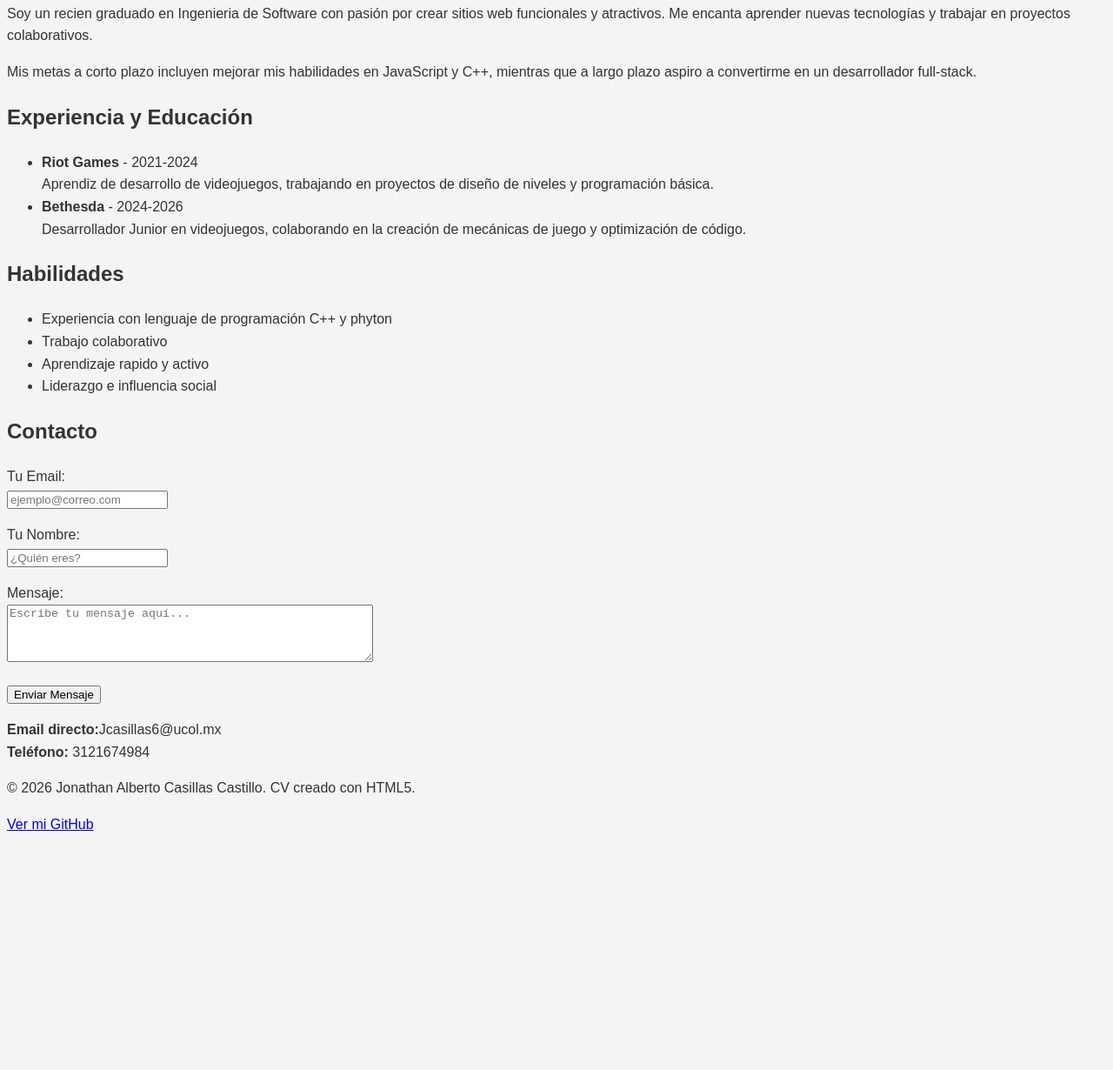
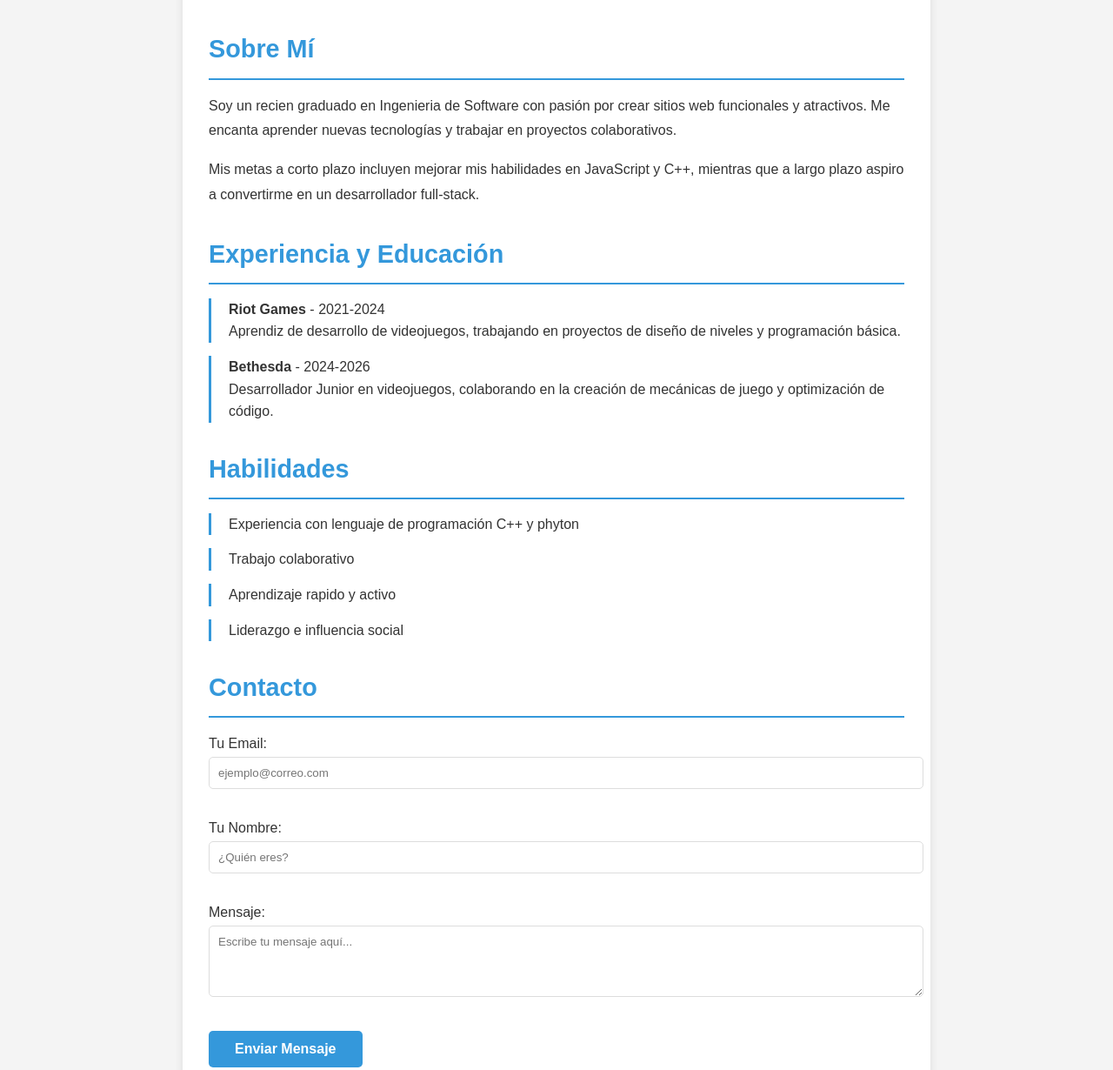
Before and after one commit to Casistillo/Pagina-web-prueba, a plain HTML site: page index.html in a window 1280 px wide. Shown: the part 195-1425 px from the top of the page at 87% size. Before the commit the page ends 1172 px from the top, so only its background shows below. Drawn offline with Linux system fonts and the light colour scheme.

Commit message:
Refactor CV HTML layout and styles
Updated HTML structure and styling for CV.

```diff
--- a/index.html
+++ b/index.html
@@ -7,6 +7,107 @@
             font-family: Arial, sans-serif;
             color: #333;
             line-height: 1.6;
+        }
+        body {
+            font-family: Arial, sans-serif;
+            color: #333;
+            line-height: 1.6;
+        }
+        header h1 {
+            color: #2c3e50;
+            font-size: 2.5em;
+            text-align: center;
+            margin-bottom: 5px;
+        }
+        header p {
+            text-align: center;
+            color: #7f8c8d;
+            font-size: 1.2em;
+            margin-bottom: 30px;
+        }
+        main {
+            max-width: 800px;
+            margin: 20px auto;
+            background: white;
+            padding: 30px;
+            border-radius: 10px;
+            box-shadow: 0 2px 10px rgba(0,0,0,0.1);
+        }
+        section {
+            margin-bottom: 30px;
+        }
+        h2 {
+            color: #3498db;
+            font-size: 1.8em;
+            border-bottom: 2px solid #3498db;
+            padding-bottom: 10px;
+            margin-bottom: 15px;
+        }
+        p {
+            line-height: 1.8;
+            margin-bottom: 15px;
+        }
+        ul {
+            list-style: none;
+            padding-left: 0;
+        }
+
+        li {
+            margin-bottom: 15px;
+            padding-left: 20px;
+            border-left: 3px solid #3498db;
+        }
+        ul {
+            list-style: none;
+            padding-left: 0;
+        }
+
+        li {
+            margin-bottom: 15px;
+            padding-left: 20px;
+            border-left: 3px solid #3498db;
+        }
+        input, textarea {
+            width: 100%;
+            padding: 10px;
+            margin-bottom: 15px;
+            border: 1px solid #ddd;
+            border-radius: 5px;
+            font-family: Arial, sans-serif;
+        }
+
+        button {
+            background: #3498db;
+            color: white;
+            padding: 12px 30px;
+            border: none;
+            border-radius: 5px;
+            cursor: pointer;
+            font-size: 1em;
+            font-weight: 600;
+        }
+        footer {
+            background: #2c3e50;
+            color: white;
+            text-align: center;
+            padding: 20px;
+            margin-top: 30px;
+            border-radius: 0 0 10px 10px;
+        }
+
+            footer a {
+                color: #3498db;
+                text-decoration: none;
+            }
+        button:hover {
+            background: #2980b9;
+            transform: translateY(-2px);
+            box-shadow: 0 5px 15px rgba(52, 152, 219, 0.3);
+        }
+
+        footer a:hover {
+            color: #5dade2;
+            text-decoration: underline;
         }
     </style>
 
```
Lines whose indentation alone changed are shown as unchanged.
